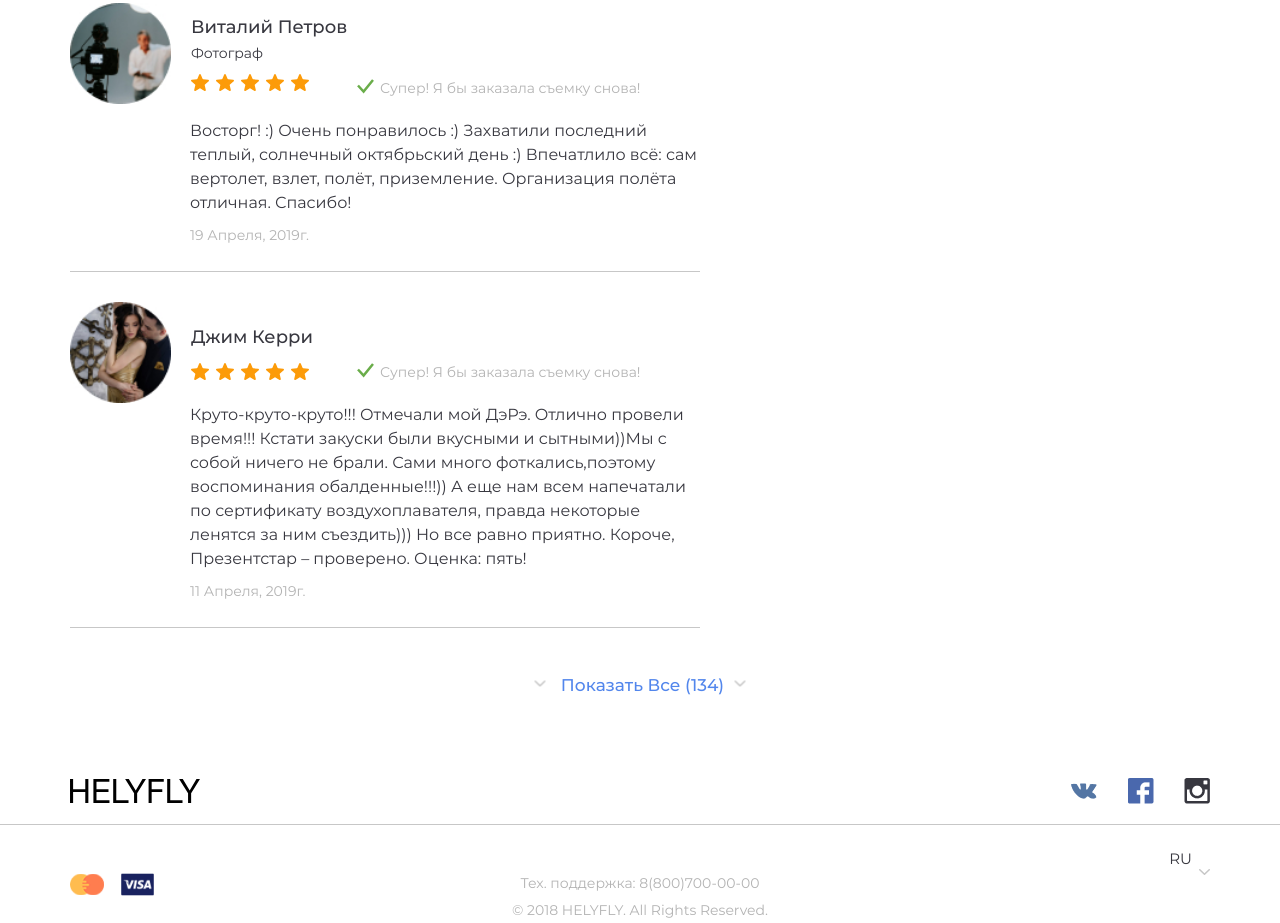
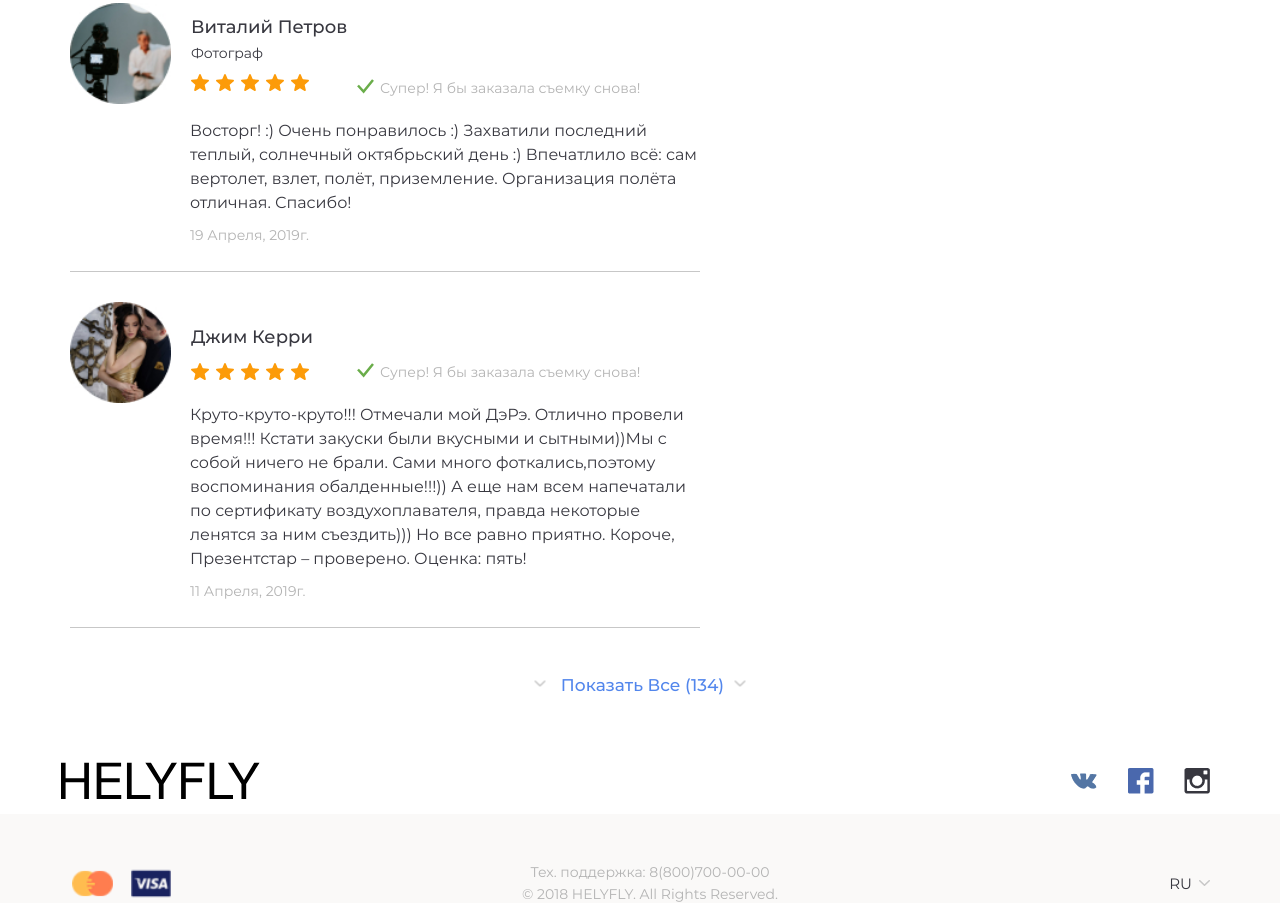
Before and after one commit to egorsv1985/Helyfly, a website: page src/index.html in a window 1280 px wide. Shown: the part 4456-5379 px from the top of the page. Drawn offline with nearby package versions, Linux system fonts and the light colour scheme; files that its build step writes are made by us from their sources.

Commit message:
added adaptive block footer 576px

```diff
--- a/src/assets/scss/abstracts/_variables.scss
+++ b/src/assets/scss/abstracts/_variables.scss
@@ -1,15 +1,4 @@
-$bg-header-color: #ffd68f;
-$burger-color: #d6d6d0;
-$bg-cards-color: #f6edde;
-$bg-main-color: rgb(221, 19, 19);
-$text-cards-color: #f2612d;
-$text-dark-color: #1e1e1e;
-$bg-about-color: #158371;
-$bg-footer-color: #f4ad39;
-$text-footer-color: #6d450c;
-$bg-footer-bottom-color: #6e2c1e;
-$bg-burger-color: #12c37c;
-$bg-btn-color: #0aa566;
+
 
 
 // Colors
@@ -19,6 +8,7 @@ $secondaryColor: #C7C7C7;
 $textColor: #37373F;
 $textColorLight: #B3B3B3;
 $linkColor: #5286EC;
+$bgFooterColor: #faf9f8;
 
 
 $breakpoints: (
--- a/src/assets/scss/blocks/_footer.scss
+++ b/src/assets/scss/blocks/_footer.scss
@@ -1,5 +1,10 @@
 .footer {
-	padding-top: 80px;
+	padding: 80px 0 20px;
+
+
+	@include media (xs) {
+		padding-top: 70px;
+	}
 	.container {
 		@extend %container;
 	}
@@ -8,6 +13,9 @@
 	&__top {
 		border-bottom: 0.5px solid $secondaryColor;
 		padding-bottom: 20px;
+		@include media (xs) {
+			border: none;
+		}
 	}
 
 	// .footer__wrapper
@@ -16,7 +24,14 @@
 	}
 
 	// .footer__logo
-	&__logo {}
+	&__logo {
+		margin-right: 0;
+		@include media (xs) {
+			transform: scale(1.53);
+		padding-left: 20px;
+		}
+
+	}
 
 	// .footer__list
 	&__list {
@@ -39,6 +54,10 @@
 	// .footer__bottom
 	&__bottom {
 		padding-top: 25px;
+		@include media (xs) {
+			background-color: $bgFooterColor;
+		}
+
 	}
 
 	// .footer__grid
@@ -47,6 +66,7 @@
 		grid-template-columns: repeat(2, 1fr);
 		@include media (xs) {
 			grid-template-columns: repeat(3, 1fr);
+			padding-top: 25px;
 		}
 	}
 
@@ -59,10 +79,18 @@
 	}
 
 	// .footer__board
-	&__board {}
+	&__board {
+		@include media (xs) {
+			transform: scale(1.2);
+			padding-left: 5px;
+		}
+	}
 
 	&__board+&__board {
 		margin-left: 17px;
+		@include media (xs) {
+			margin-left: 20px;
+		}
 	}
 
 	// .footer__span
@@ -81,6 +109,7 @@
 
 		@include media (xs) {
 			grid-row-end: 2;
+			align-self: center;
 		}
 	}
 
@@ -90,6 +119,9 @@
 		margin-top: 25px;
 		@include media (xs) {
 			grid-area: 1/2/2/3;
+			min-width: 300px;
+			margin-top: 0;
+			margin-left: 20px;
 		}
 	}
 
@@ -106,5 +138,9 @@
 		color: $textColorLight;
 		display: block;
 		margin-top: 10px;
+		@include media (xs) {
+			margin-top: 5px;
+
+		}
 	}
 }
--- a/src/assets/scss/components/_logo.scss
+++ b/src/assets/scss/components/_logo.scss
@@ -1,10 +1,8 @@
 //logo
 .logo {
-	margin-right: 45px;
+	margin-right: 36px;
 
-	@media screen and (min-width: 320px) {
-		margin-right: 36px;
-	}
+
 	// .logo__img
 &__img {
 	@media screen and (min-width: 768px) {
```
Also changed, not shown: dist/assets/css/style.min.css, 1 other file.
